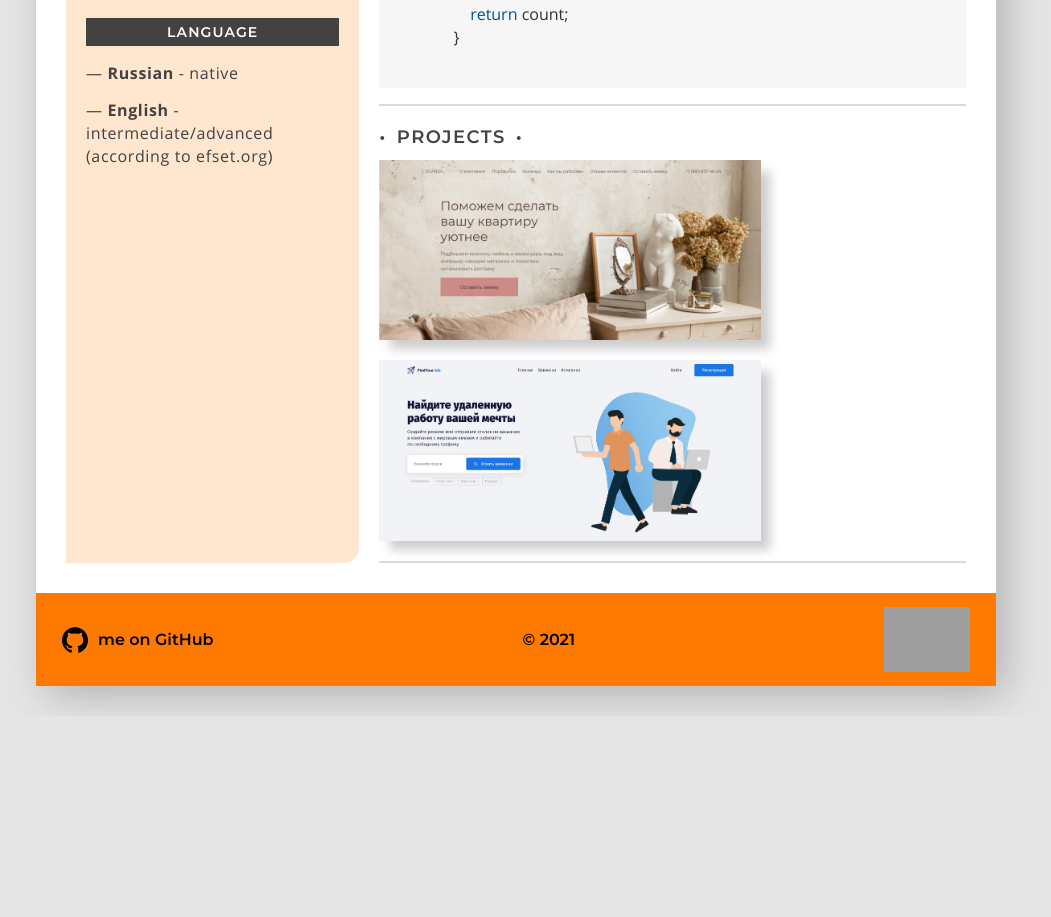
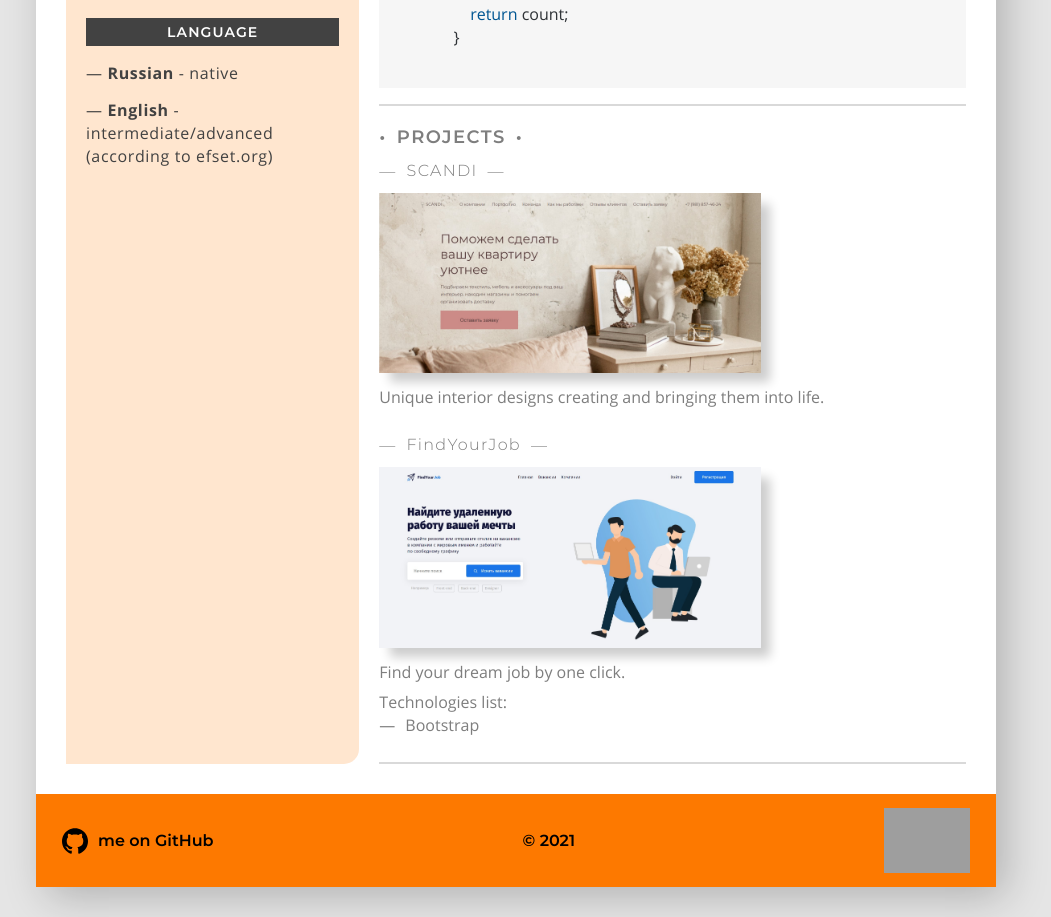
Before and after one commit to kxzws/rsschool-cv, a plain HTML site: page index.html in a window 1280 px wide. Shown: the part 1020-1937 px from the top of the page, without its empty margins (124-1175 px from the left). Before the commit the page ends 1736 px from the top, so only its background shows below. Drawn offline with Linux system fonts and the light colour scheme; grey boxes are pictures that could not be loaded.

Commit message:
fix: add projects name and desciption

```diff
--- a/index.html
+++ b/index.html
@@ -1,9 +1,5 @@
 <!--
-1. вёрстка адаптивная: ни на одном из разрешений экрана до 320px
-включительно не появляется горизонтальная полоса прокрутки,
-при этом всё содержание страницы сохраняется
-
-2. При уменьшении ширины экрана меню становится адаптивным.
+1. При уменьшении ширины экрана меню становится адаптивным.
 -->
 
 <!DOCTYPE html>
@@ -271,6 +267,7 @@
             <h2 class="projects__title dotted-headline">Projects</h2>
             <ul class="projects__list">
               <li class="projects__item">
+                <h3 class="projects__item-name">SCANDI</h3>
                 <a
                   href="https://kxzws.github.io/SCANDI/"
                   class="projects__item-link"
@@ -280,8 +277,12 @@
                     alt="screenshot: SCANDI"
                     class="projects__item-img"
                 /></a>
+                <p class="projects__item-descr">
+                  Unique interior designs creating and bringing them into life.
+                </p>
               </li>
               <li class="projects__item">
+                <h3 class="projects__item-name">FindYourJob</h3>
                 <a
                   href="https://kxzws.github.io/hh-site/"
                   class="projects__item-link"
@@ -291,6 +292,11 @@
                     alt="screenshot: hh.ru"
                     class="projects__item-img"
                 /></a>
+                <p class="projects__item-descr">Find your dream job by one click.</p>
+                <h4 class="projects__tech-title">Technologies list:</h4>
+                <ul class="projects__tech-list">
+                  <li class="projects__tech-item">Bootstrap</li>
+                </ul>
               </li>
             </ul>
           </section>
--- a/styles/style.css
+++ b/styles/style.css
@@ -285,13 +285,37 @@ body {
 /*projects start*/
 .projects {
   margin-bottom: 16px;
+  color: #7e7e7e;
 }
 
 .projects__item {
-  margin-bottom: 20px;
+  margin-bottom: 25px;
+}
+
+.projects__item-name {
+  margin-bottom: 10px;
+  font-family: "Montserrat";
+  font-style: normal;
+  font-weight: 300;
+  font-size: 16px;
+  line-height: 22px;
+  letter-spacing: 0.08em;
+}
+
+.projects__item-name::before {
+  margin-right: 10px;
+  vertical-align: text-top;
+  content: "—";
+}
+
+.projects__item-name::after {
+  margin-left: 10px;
+  vertical-align: text-top;
+  content: "—";
 }
 
 .projects__item-img {
+  margin-bottom: 13px;
   width: 65%;
   box-shadow: 10px 10px 10px -1px rgb(0 0 0 / 20%);
   transition: all .5s ease-out;
@@ -299,6 +323,16 @@ body {
 
 .projects__item-img:hover {
   transform: scale(1.05);
+}
+
+.projects__item-descr {
+  margin-bottom: 7px;
+}
+
+.projects__tech-item::before {
+  margin-right: 10px;
+  vertical-align: text-top;
+  content: "—";
 }
 /*projects end*/
 /*content end*/
```
